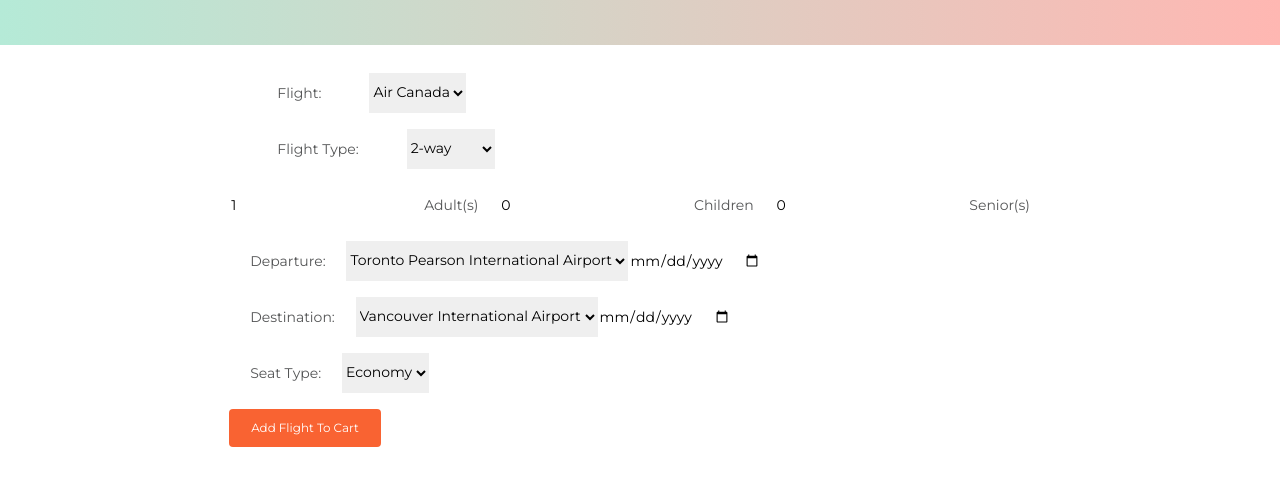
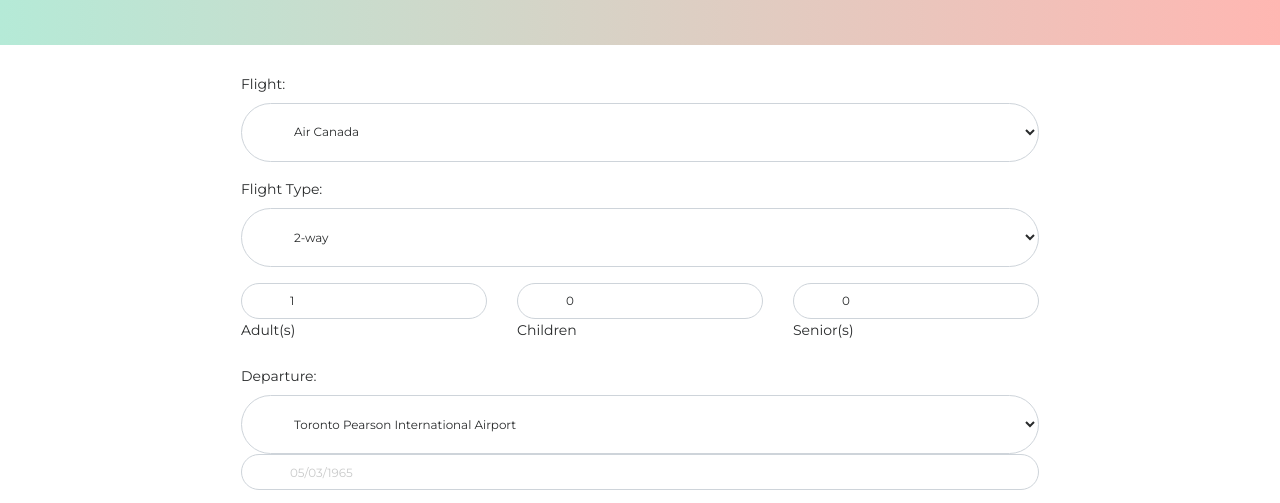
Before and after one commit to wcherrie/BTH745_Project, a plain HTML site: page BTH745_Website/customization.html in a window 1280 px wide. Shown: the part 259-762 px from the top of the page. Drawn offline with nearby package versions, Linux system fonts and the light colour scheme.

Commit message:
customization update

```diff
--- a/BTH745_Website/assets/css/customization.css
+++ b/BTH745_Website/assets/css/customization.css
@@ -9,6 +9,6 @@ form {
     margin: 0 auto;
 }
 
-.input-group {
-    margin-bottom: 1rem;
+label {
+    margin-right: 5rem;
 }
--- a/BTH745_Website/customization.html
+++ b/BTH745_Website/customization.html
@@ -4,11 +4,11 @@
 <head>
     <meta charset="utf-8">
     <meta name="viewport" content="width=device-width, initial-scale=1">
-    <link rel="stylesheet" href="https://cdnjs.cloudflare.com/ajax/libs/font-awesome/4.7.0/css/font-awesome.min.css"
-        type="text/css">
+    <link rel="stylesheet" href="https://cdnjs.cloudflare.com/ajax/libs/font-awesome/4.7.0/css/font-awesome.min.css" type="text/css">
     <link rel="stylesheet" href="https://static.pingendo.com/bootstrap/bootstrap-4.3.1.css">
+    <link rel="stylesheet" href="https://cdnjs.cloudflare.com/ajax/libs/bootstrap-datepicker/1.7.1/css/bootstrap-datepicker.standalone.min.css">
     <link rel="stylesheet" href="./assets/css/customization.css">
-    <link rel="stylesheet" href="./assets/css/now-ui-kit.css">
+    <link rel="stylesheet" href="./assets/css/now-ui-kit.css" type="text/css">
     <link rel="stylesheet" href="assets/css/nucleo-icons.css" type="text/css">
 </head>
 
@@ -65,15 +65,14 @@
     <div class="container my-4">
 
         <div class="row mt-1 pt-1">
+            <form>
 
+                <div class="form-group">
+                    <label for="flightCompany">
+                        Flight:
+                    </label>
 
-            <form>
-                <div class="input-group border-0">
-                    <span for="flightCompany" class="input-group-text px-5">
-                        Flight:
-                    </span>
-
-                    <select name="flightCompany" id="flightCompany">
+                    <select class="form-control form-control-lg" name="flightCompany" id="flightCompany">
                         <option selected>
                             Air Canada
                         </option>
@@ -83,12 +82,12 @@
                     </select>
                 </div>
 
-                <div class="input-group border-0">
-                    <label for="flightType" class="input-group-text px-5">
+                <div class="form-group">
+                    <label for="flightType">
                         Flight Type:
                     </label>
 
-                    <select name="flightType" id="flightType">
+                    <select class="form-control form-control-lg" name="flightType">
                         <option value="two_way" selected>
                             2-way
                         </option>
@@ -101,22 +100,28 @@
                     </select>
                 </div>
 
-                <div class="input-group border-0">
-                    <input type="number" min="0" value = "1" size="5"/>
-                    <label class="input-group-text">Adult(s)</label>
+                <div class="form-group row">
+                    <div class="col">
+                        <input class="form-control form-control-lg" type="number" min="0" value = "1" size="5"/>
+                        <label>Adult(s)</label>
+                    </div>
 
-                    <input type="number" min="0" value="0" size="5"/>
-                    <label class="input-group-text">Children</label>
+                    <div class="col">
+                        <input class="form-control form-control-lg" type="number" min="0" value="0" size="5"/>
+                        <label >Children</label>
+                    </div>
 
-                    <input type="number" min="0" value="0" size="5"/>
-                    <label class="input-group-text">Senior(s)</label>
+                    <div class="col">
+                                            <input class="form-control form-control-lg" type="number" min="0" value="0" size="5"/>
+                        <label>Senior(s)</label></div>
+
                 </div>
 
-                <div class="input-group border-0">
-                    <label class="input-group-text" for="departure">
+                <div class="form-group">
+                    <label for="departure">
                         Departure:
                     </label>
-                    <select name="departure" id="departure">
+                    <select class="form-control form-control-lg " name="departure" id="departure">
                         <option value="YYZ" selected>
                             Toronto Pearson International Airport
                         </option>
@@ -124,26 +129,26 @@
                             Billy Bishop Toronto City Airport
                         </option>
                     </select>
-                    <input type="date"/>
+                    <input type="text" class="form-control form-control-lg" id="departDate" class="datepicker" placeholder="05/03/1965">
                 </div>
 
-                <div class="input-group border-0">
-                    <label class="input-group-text" for="destination">
+                <div class="form-group">
+                    <label for="destination">
                         Destination:
                     </label>
-                    <select name="destination" id="destination">
+                    <select class="form-control form-control-lg" name="destination" id="destination">
                         <option value="YVR" selected>
                             Vancouver International Airport
                         </option>
                     </select>
-                    <input type="date"/>
+                    <input type="text" class="form-control form-control-lg" id="returnDate" class="datepicker" placeholder="05/03/1965">
                 </div>
 
-                <div class="input-group border-0">
-                    <label class="input-group-text" for="seatType">
+                <div class="form-group">
+                    <label for="seatType">
                         Seat Type:
                     </label>
-                    <select name="seatType" id="seatType">
+                    <select class="form-control form-control-lg" name="seatType" id="seatType">
                         <option value="economy" selected>
                             Economy
                         </option>
@@ -153,7 +158,8 @@
                     </select>
                 </div>
 
-                <a class="btn btn-primary" href="#">Add Flight To Cart</a>
+
+                <a type="submit" class="btn btn-primary" href="cart.html">Add Flight To Cart</a>
             </form>
 
         </div>
@@ -161,4 +167,24 @@
     </div>
 </body>
 
+<script src="https://code.jquery.com/jquery-3.2.1.slim.min.js" integrity="sha384-KJ3o2DKtIkvYIK3UENzmM7KCkRr/rE9/Qpg6aAZGJwFDMVNA/GpGFF93hXpG5KkN" crossorigin="anonymous"></script>
+<script src="https://cdnjs.cloudflare.com/ajax/libs/popper.js/1.12.9/umd/popper.min.js" integrity="sha384-ApNbgh9B+Y1QKtv3Rn7W3mgPxhU9K/ScQsAP7hUibX39j7fakFPskvXusvfa0b4Q" crossorigin="anonymous"></script>
+<script src="https://maxcdn.bootstrapcdn.com/bootstrap/4.0.0/js/bootstrap.min.js" integrity="sha384-JZR6Spejh4U02d8jOt6vLEHfe/JQGiRRSQQxSfFWpi1MquVdAyjUar5+76PVCmYl" crossorigin="anonymous"></script>
+<script src="assets/js/parallax.js"></script>
+<script src="https://cdnjs.cloudflare.com/ajax/libs/bootstrap-datepicker/1.7.1/js/bootstrap-datepicker.js"></script>
+<script>
+  $(document).ready(function() {
+    $('#departDate').datepicker({
+      calendarWeeks: true,
+      autoclose: true,
+      todayHighlight: true
+    });
+    $('#returnDate').datepicker({
+      calendarWeeks: true,
+      autoclose: true,
+      todayHighlight: true
+    });
+  });
+</script>
+
 </html>
```
